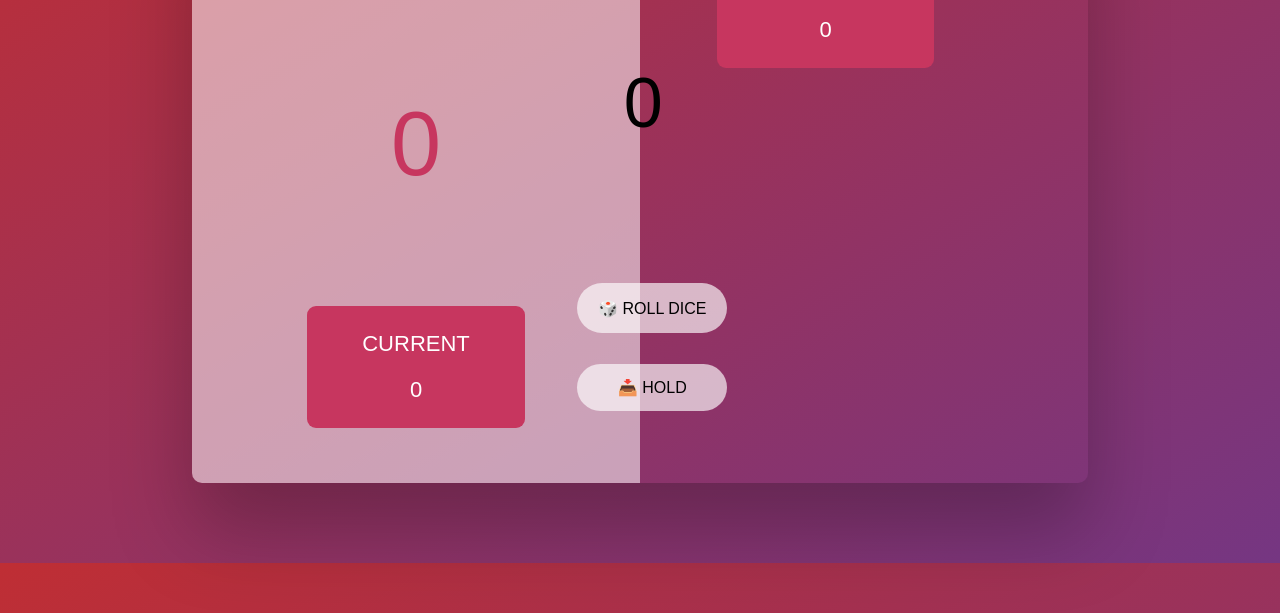
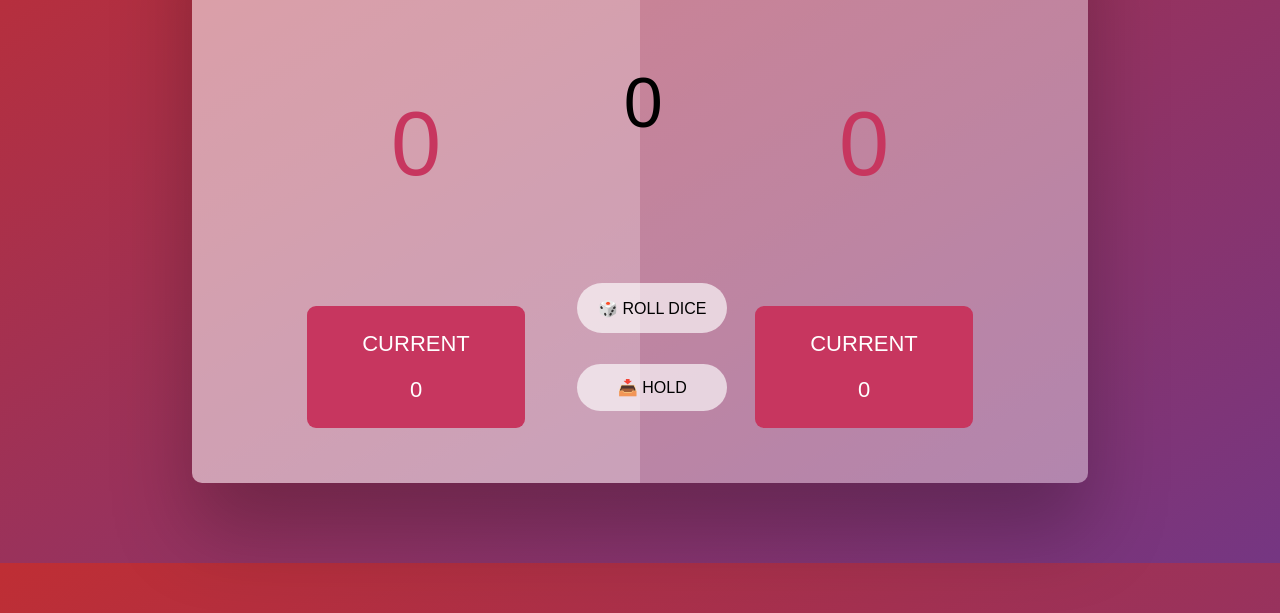
Before and after one commit to Luka-Popovic06/PIG-GAME, a plain HTML site: page index.html in a window 1280 px wide. Shown: the part 187-800 px from the top of the page. Drawn offline with Linux system fonts and the light colour scheme.

Commit message:
Editing player-box-2 in CSS

```diff
--- a/style.css
+++ b/style.css
@@ -86,3 +86,20 @@ h2 {
 .p-current {
   margin-bottom: 20px;
 }
+.player-box-2 {
+  width: 50%;
+  border-top-right-radius: 10px;
+  background-color: rgba(255, 255, 255, 0.4);
+  border-bottom-right-radius: 10px;
+  display: flex;
+  flex-direction: column;
+  align-items: center;
+  justify-content: space-around;
+}
+#score-2 {
+  font-size: 90px;
+  color: #c7365f;
+}
+.hidden {
+  display: none;
+}
```
